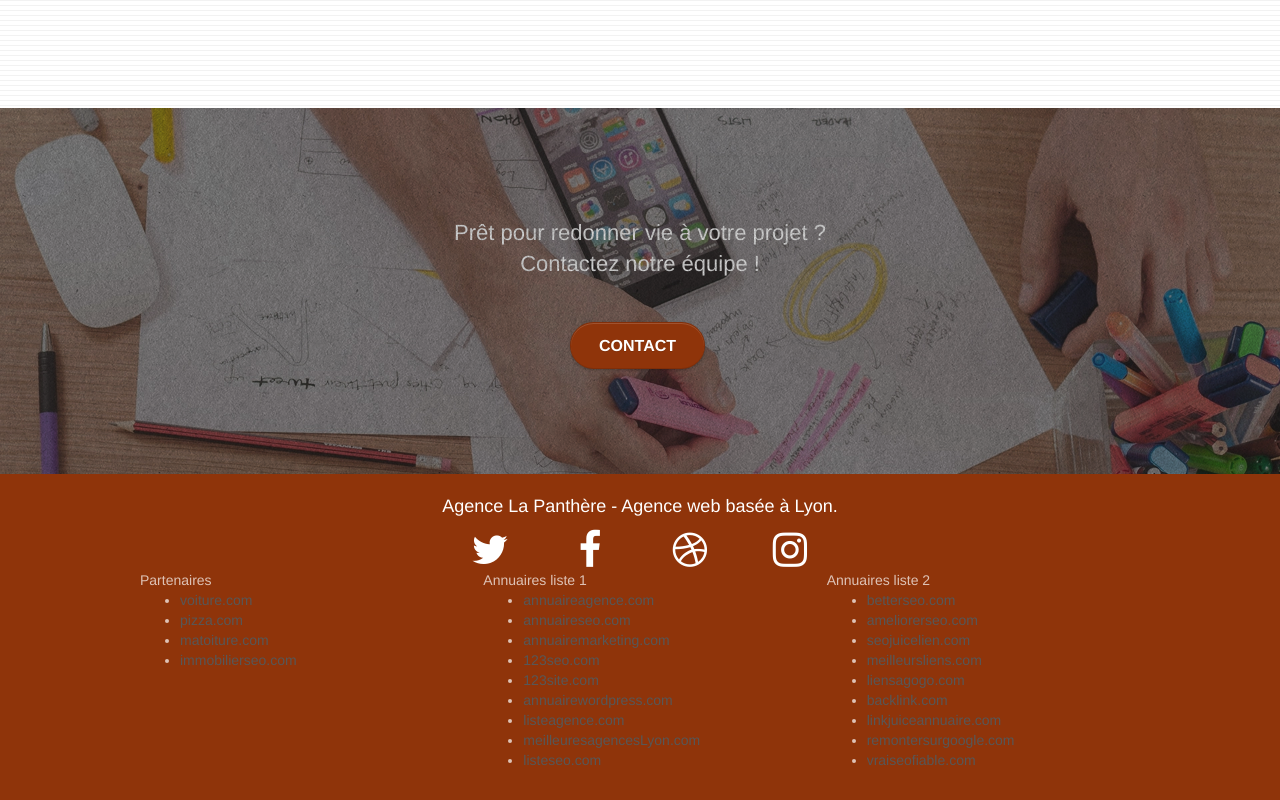
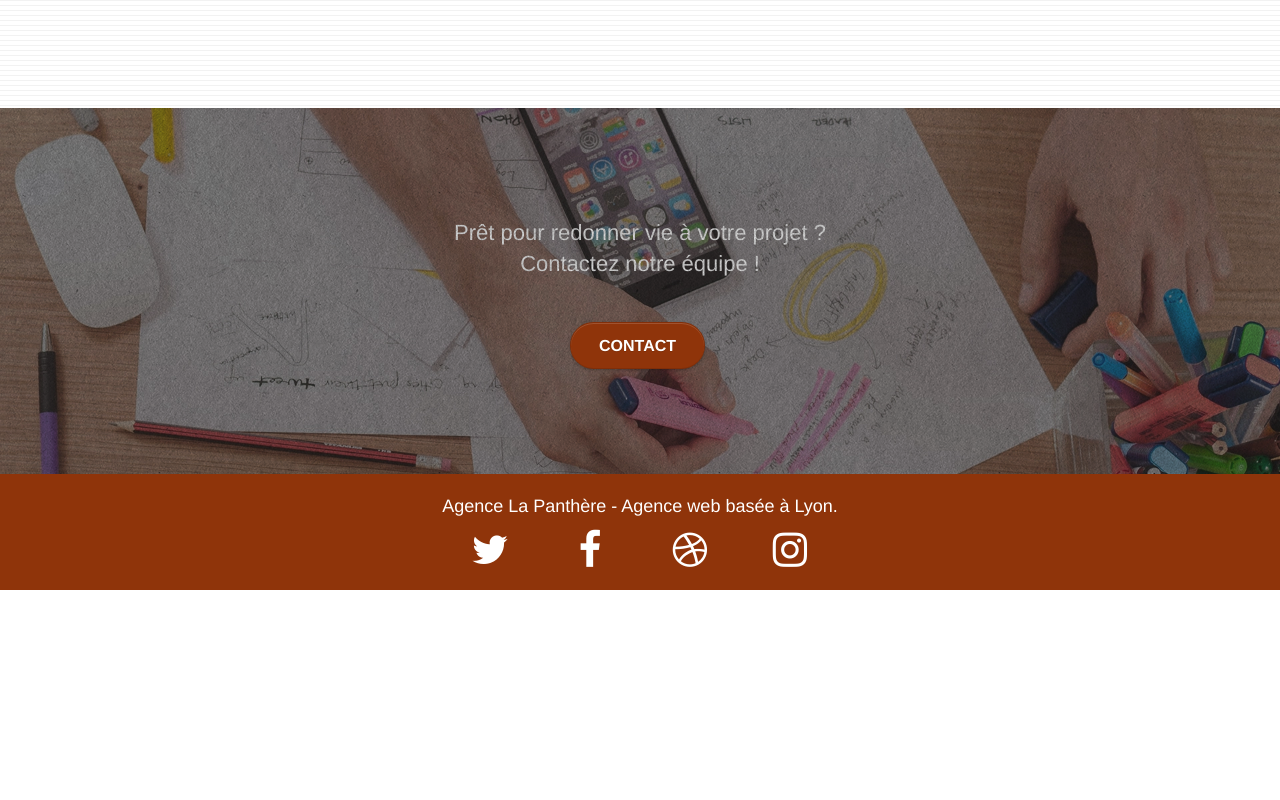
Before and after one commit to kajoua/P4-new, a plain HTML site: page index.html in a window 1280 px wide. Shown: the part 3200-4000 px from the top of the page. After the commit the page ends 3790 px from the top, so only its background shows below. Drawn offline with Linux system fonts and the light colour scheme.

Commit message:
SEO spamedexing

```diff
--- a/index.html
+++ b/index.html
@@ -236,64 +236,27 @@
                         <div class="row row-no-gutters social">
                             <div class="col-sm-3">
                                 <div class="text-center">
-                                    <a class="social" href="index.html"><span class="fa fa-twitter icon-md"></span></a>
+                                    <a class="social" href="https://twitter.com/" target="_blank" aria-label="twitter"><span class="fa fa-twitter icon-md"></span></a>
                                 </div>
                             </div>
                             <div class="col-sm-3">
                                 <div class="text-center">
-                                    <a class="social" href="index.html"><span class="fa fa-facebook icon-md"></span></a>
+                                    <a class="social" href="https://facebook.com/" target="_blank" aria-label="facebook"><span class="fa fa-facebook icon-md"></span></a>
                                 </div>
                             </div>
                             <div class="col-sm-3">
                                 <div class="text-center">
-                                    <a class="social" href="index.html"><span class="fa fa-dribbble icon-md"></span></a>
+                                    <a class="social" href="https://dribbble.com/" target="_blank" aria-label="dribbble"><span class="fa fa-dribbble icon-md"></span></a>
                                 </div>
                             </div>
                             <div class="col-sm-3">
                                 <div class="text-center">
-                                    <a class="social" href="index.html"><span class="fa fa-instagram icon-md"></span></a>
+                                    <a class="social" href="https://www.instagram.com/" target="_blank" aria-label="instagram"><span class="fa fa-instagram icon-md"></span></a>
                                 </div>
                             </div>
                         </div>
-                        <div class="row">
-                            <div class="col-sm-4">
-                                Partenaires
-                                <ul>
-                                    <li><a href="voiture.com">voiture.com</a></li>
-                                    <li><a href="pizza.com">pizza.com</a></li>
-                                    <li><a href="matoiture.com">matoiture.com</a></li>
-                                    <li><a href="immobilierseo.com">immobilierseo.com</a></li>
-                                </ul>
-                            </div>
-                            <div class="col-sm-4">
-                                Annuaires liste 1
-                                <ul>
-                                    <li><a href="annuaireagence.com">annuaireagence.com</a></li>
-                                    <li><a href="annuaireseo.com">annuaireseo.com</a></li>
-                                    <li><a href="annuairemarketing.com">annuairemarketing.com</a></li>
-                                    <li><a href="123seoture.com">123seo.com</a></li>
-                                    <li><a href="123site.com">123site.com</a></li>
-                                    <li><a href="annuairewordpress.com">annuairewordpress.com</a></li>
-                                    <li><a href="listeagence.com">listeagence.com</a></li>
-                                    <li><a href="meilleuresagencesLyon.com">meilleuresagencesLyon.com</a></li>
-                                    <li><a href="listeseo.com">listeseo.com</a></li>
-                                </ul>
-                            </div>
-                            <div class="col-sm-4">
-                                Annuaires liste 2
-                                <ul>
-                                    <li><a href="betterseo.com">betterseo.com</a></li>
-                                    <li><a href="ameliorerseo.com">ameliorerseo.com</a></li>
-                                    <li><a href="seojuicelien.com">seojuicelien.com</a></li>
-                                    <li><a href="meilleursliens.com">meilleursliens.com</a></li>
-                                    <li><a href="liensagogo.com">liensagogo.com</a></li>
-                                    <li><a href="backlink.com">backlink.com</a></li>
-                                    <li><a href="linkjuiceannuaire.com">linkjuiceannuaire.com</a></li>
-                                    <li><a href="remontersurgoogle.com">remontersurgoogle.com</a></li>
-                                    <li><a href="vraiseofiable.com">vraiseofiable.com</a></li>
-                                </ul>
-                            </div>
-                        </div>
+
+
                     </div>
                 </div>
             </div>
```
Also changed, not shown: page2.html (+4 -4 lines).
